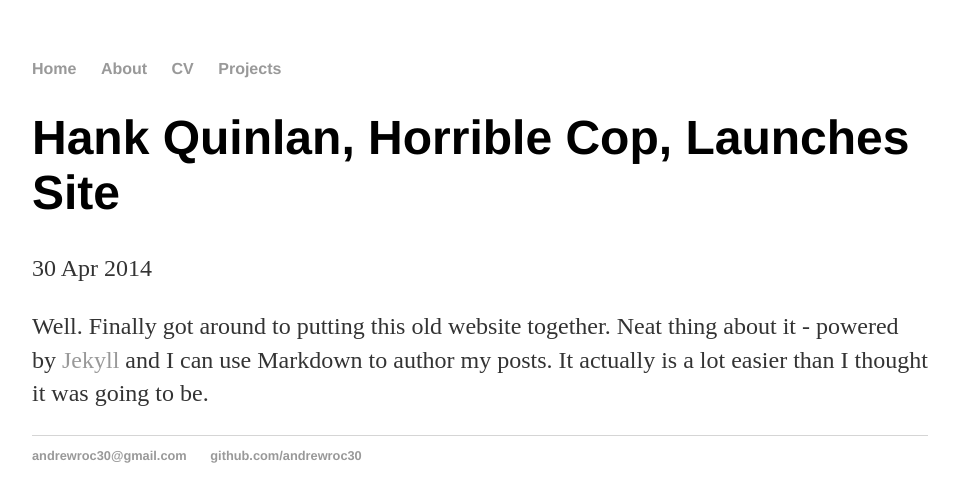
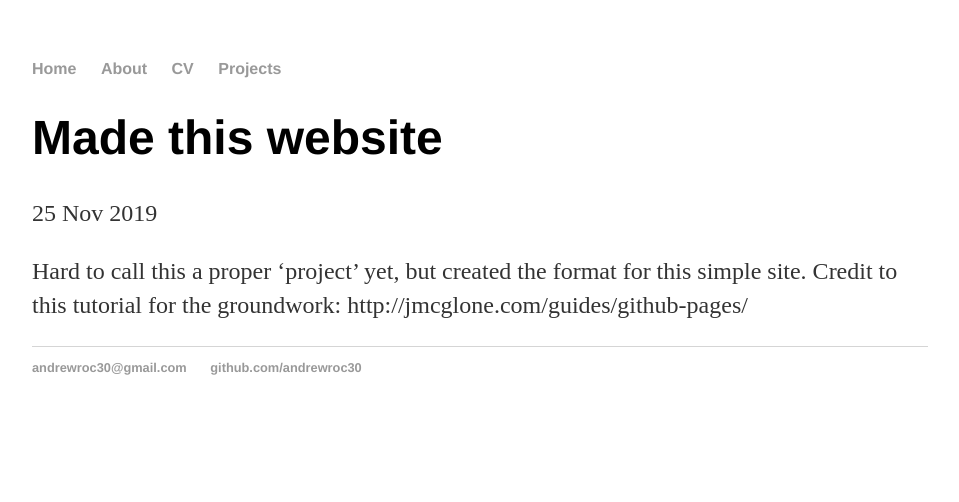
Before and after one commit to andrewroc30/andrewroc30.github.io, a Jekyll site: the page built from _posts/2014-04-30-hank-quinlan-site-launched.md, in a window 1280 px wide. Shown: the top 502 px of the page, without its empty margins (160-1119 px from the left). Built offline with Jekyll 4.4.1, drawn with Linux system fonts in a browser that asks for light colours.

Commit message:
Update 2014-04-30-hank-quinlan-site-launched.md

```diff
--- a/_posts/2014-04-30-hank-quinlan-site-launched.md
+++ b/_posts/2014-04-30-hank-quinlan-site-launched.md
@@ -1,7 +1,9 @@
 ---
 layout: post
-title: "Hank Quinlan, Horrible Cop, Launches Site"
-date: 2014-04-30
+title: "Made this website"
+date: 2019-11-25
 ---
 
-Well. Finally got around to putting this old website together. Neat thing about it - powered by [Jekyll](http://jekyllrb.com) and I can use Markdown to author my posts. It actually is a lot easier than I thought it was going to be.
+Hard to call this a proper 'project' yet, but created the format for this simple site.
+Credit to this tutorial for the groundwork:
+http://jmcglone.com/guides/github-pages/
```
